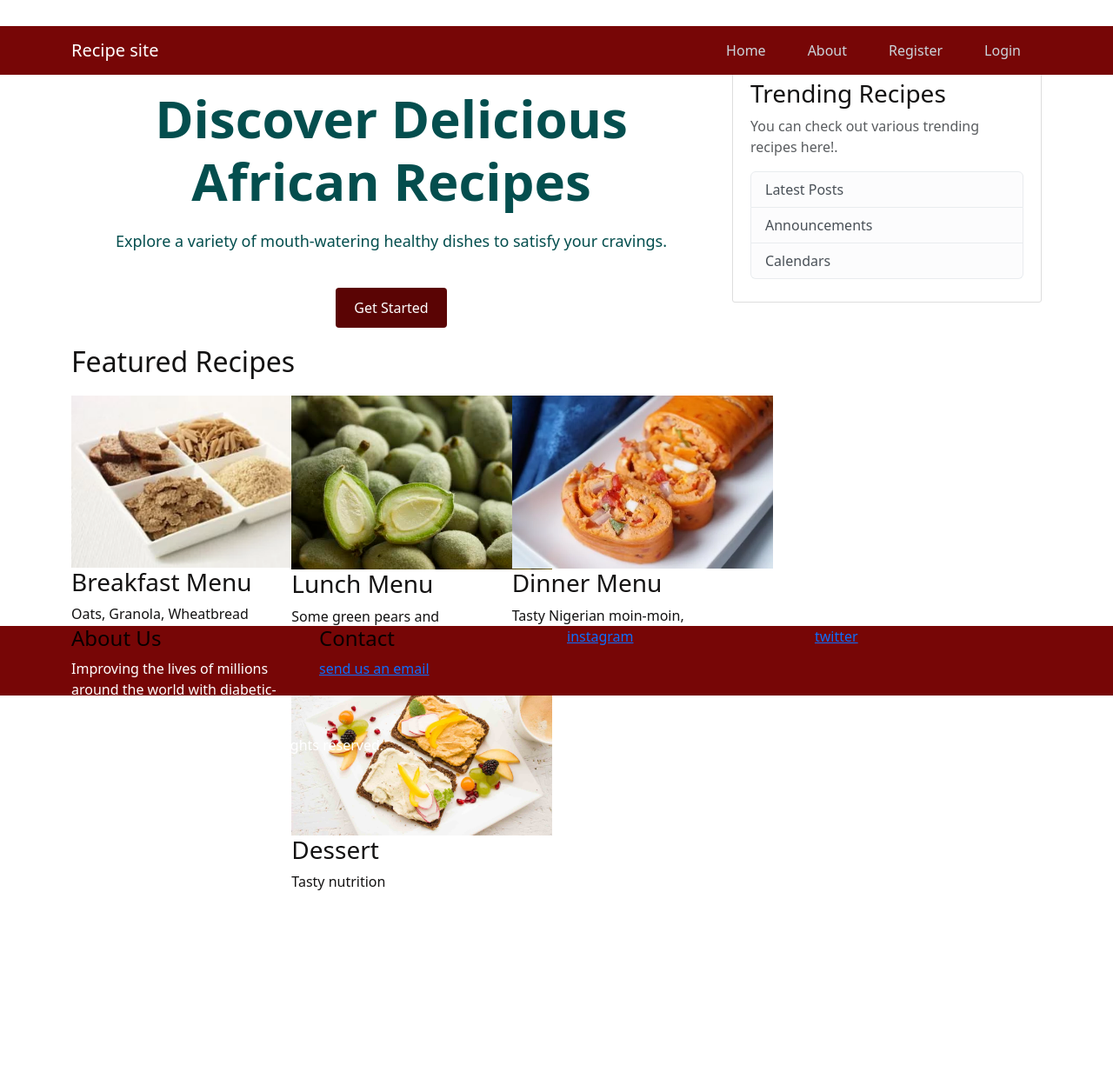
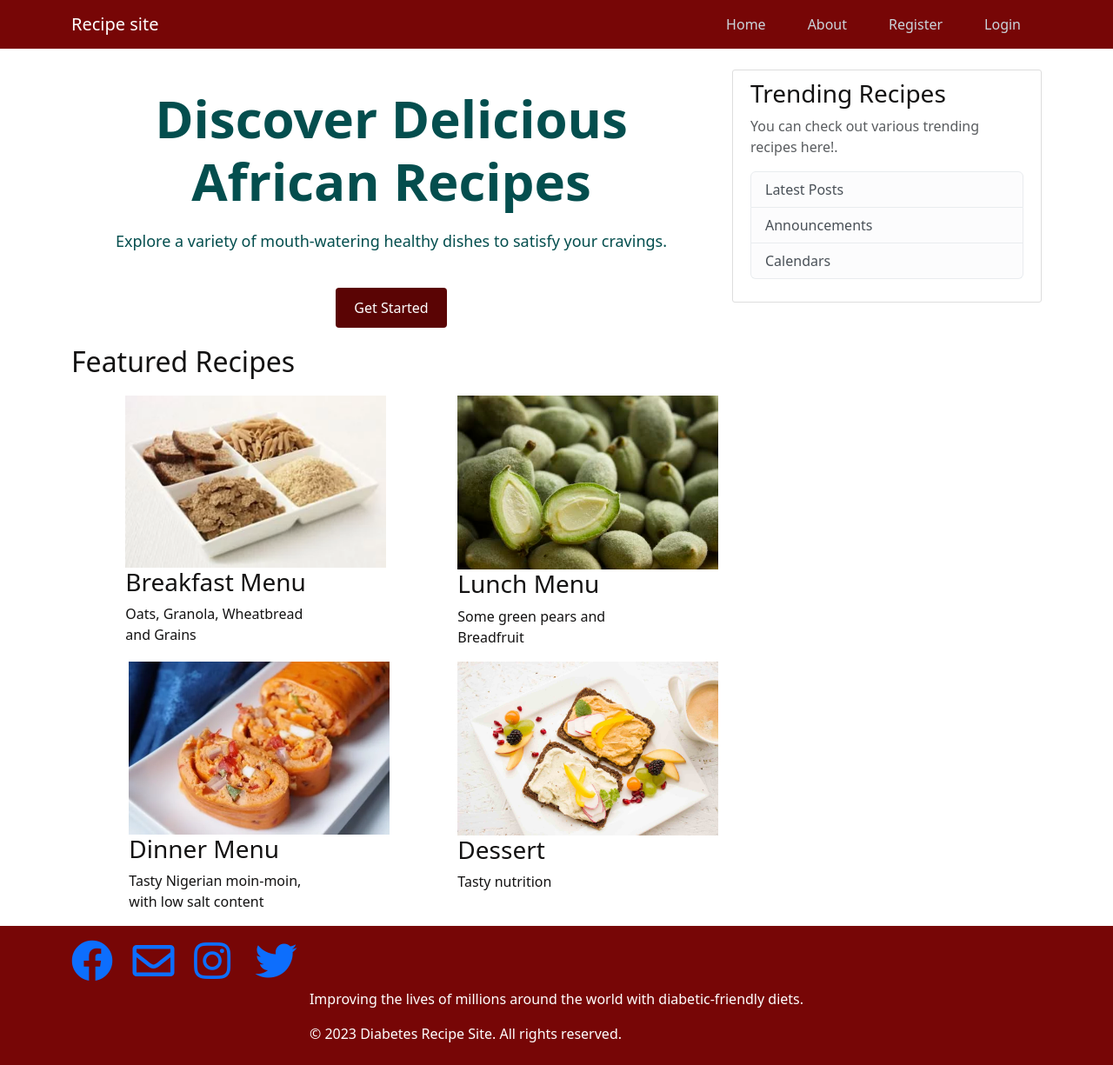
Before and after one commit to GodswillAikpitanyi/Recipe_App, a Flask app: page /landing_page in a window 1280 px wide. Shown: the whole page at 87% size. Before the commit the page ends 1024 px from the top, so only its background shows below. Run offline with Flask 3, Linux system fonts and the light colour scheme; some libraries are stand-ins or nearby versions.

Commit message:
styling and layout adjusments

```diff
--- a/recipeapp/static/main.css
+++ b/recipeapp/static/main.css
@@ -19,7 +19,6 @@
   position: absolute;
   width: 100%;
   align-items: center;
-  margin-top: 30px;
 }
 
 ul li {
@@ -152,17 +151,21 @@
   font-size: 2.5rem;
 }
 
+.cp_write{
+margin-right: 0;
+}
+
 .recipe-img {
   height: 300px;
   width: 300px;
   margin-right: 20px;
   margin-bottom: 16px;
 }
+
 .footer{
-  position: absolute;
-  height: 80px;
   width: 100%;
   bottom: 0;
   align-items: center;
-
+  margin-bottom: 0;
+  background-color: #770606;
 }
--- a/recipeapp/templates/landing_page.html
+++ b/recipeapp/templates/landing_page.html
@@ -16,12 +16,12 @@
         <h3>Breakfast Menu</h3>
         <p>Oats, Granola, Wheatbread and Grains</p>
       </div>
-      <div class="recipe-card col-md-4">
+      <div class="recipe-card col-md-4 ms-1">
         <img src="{{url_for('static', filename='images/recipe2.jpg')}}" alt="Recipe 2">
         <h3>Lunch Menu</h3>
         <p>Some green pears and Breadfruit</p>
       </div>
-      <div class="recipe-card col-md-4">
+      <div class="recipe-card col-md-4 ms-1">
         <img src="{{url_for('static', filename='images/recipe3.jpg')}}" alt="Recipe 3">
         <h3>Dinner Menu</h3>
         <p>Tasty Nigerian moin-moin, with low salt content</p>
--- a/recipeapp/templates/layout.html
+++ b/recipeapp/templates/layout.html
@@ -14,6 +14,10 @@
 <!-- Css and Bootstrap links-->
   <link href="https://cdn.jsdelivr.net/npm/bootstrap@5.3.0-alpha3/dist/css/bootstrap.min.css" rel="stylesheet" integrity="sha384-KK94CHFLLe+nY2dmCWGMq91rCGa5gtU4mk92HdvYe+M/SXH301p5ILy+dN9+nJOZ" crossorigin="anonymous">
   <link rel="stylesheet" type="text/css" href="{{ url_for('static', filename='main.css') }}">
+
+<!-- font awesome link-->
+<link rel="stylesheet" href="https://pro.fontawesome.com/releases/v5.10.0/css/all.css"
+    integrity="sha384-AYmEC3Yw5cVb3ZcuHtOA93w35dYTsvhLPVnYs9eStHfGJvOvKxVfELGroGkvsg+p" crossorigin="anonymous" />
 
 
   {% if title %}
@@ -86,25 +90,26 @@
   <script src="https://cdn.jsdelivr.net/npm/bootstrap@5.3.0-alpha3/dist/js/bootstrap.bundle.min.js" integrity="sha384-ENjdO4Dr2bkBIFxQpeoTz1HIcje39Wm4jDKdf19U8gI4ddQ3GYNS7NTKfAdVQSZe" crossorigin="anonymous"></script>
 
   <!-- footer -->
-  <footer class="footer bg-steel text-white">
+  <footer class="footer navbar text-white">
     <div class="container">
         <div class="row">
             <div class="col-md-3">
-                <h4>About Us</h4>
-                <p>Improving the lives of millions around the world with diabetic-friendly diets.</p>
+              <a class="contact-facebook px-auto" href="https://www.facebook.com/diabeticcompanion"> <i class="fab fa-facebook fa-3x py-2"></i></a>
             </div>
             <div class="col-md-3">
-              <h4>Contact</h4>
-                <a href="recipeapp@mail.com">send us an email</a>
+              <a class="contact-mail px-auto" href="mailto:help@diabeticcompanion.com"> <i class="far fa-envelope fa-3x py-2"></i></a>
             </div>
             <div class="col-md-3">
-              <a href="www.instagram.com/recipe_app">instagram</a>
+              <a class="contact-instagram px-auto" href="https://www.instagram.com/diabeticcompanion"> <i class="fab fa-instagram fa-3x py-2"></i></a>
             </div>
             <div class="col-md-3">
-              <a href="www.twitter.com/recipe_app">twitter</a>
+              <a class="contact-twitter auto" href="https://www.twitter.com/diabeticcompanion"> <i class="fab fa-twitter fa-3x py-2"></i></a>
             </div>
           </div>
-        <p>&copy; 2023 Diabetes Recipe Site. All rights reserved.</p>
+    </div>
+    <div class="mx-auto">
+      <p>Improving the lives of millions around the world with diabetic-friendly diets.</p>
+      <p class="cp_write">&copy; 2023 Diabetes Recipe Site. All rights reserved.</p>
     </div>
 </footer>
 </body>
```
